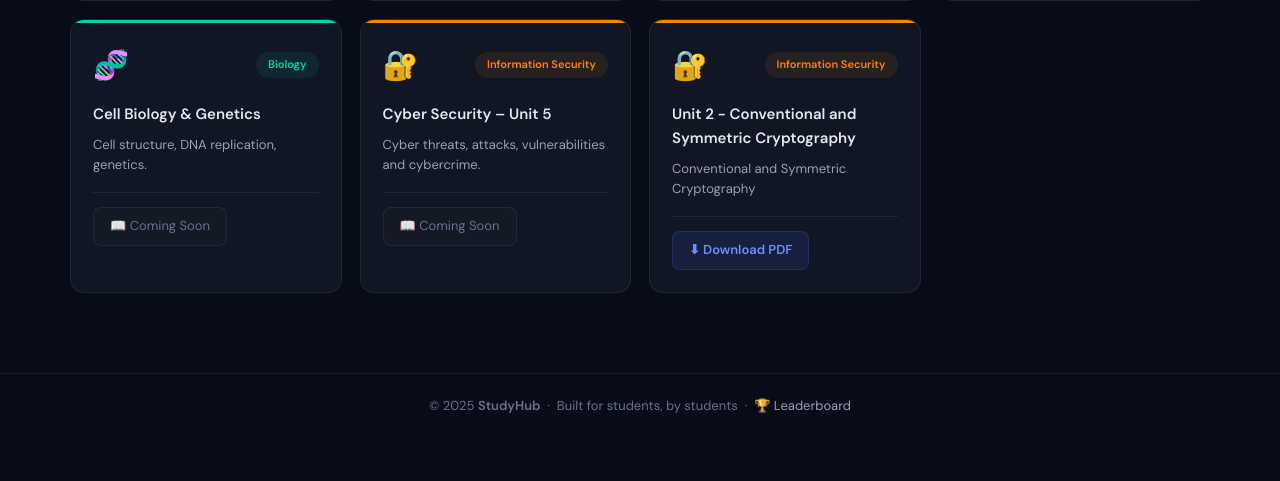
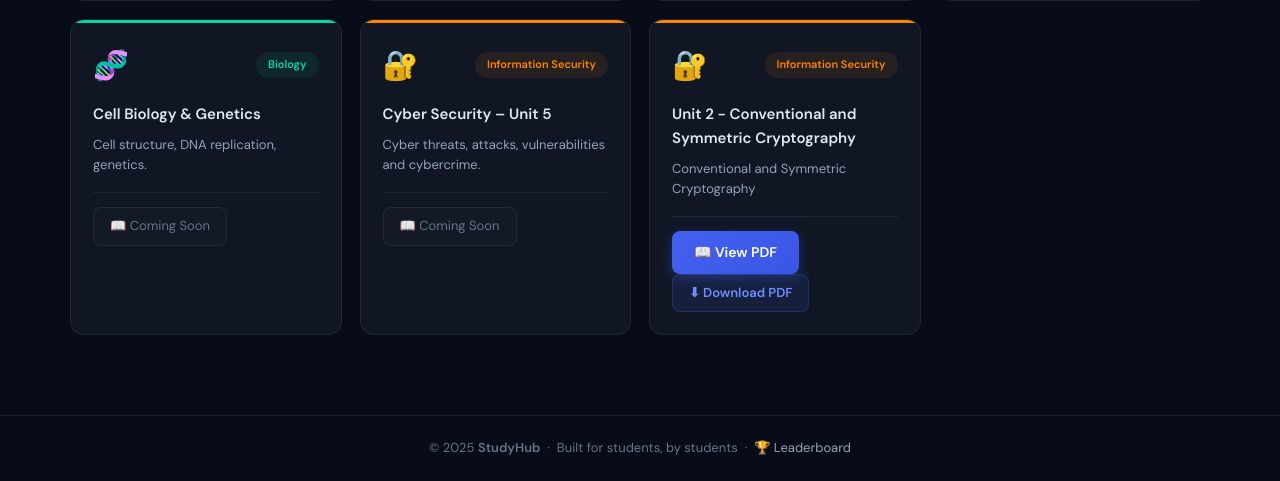
Before and after one commit to Harsharajsingh210/Study-hub, a Flask app: page /notes in a window 1280 px wide. Shown: the part 567-1048 px from the top of the page. Before the commit the page ends 980 px from the top, so only its background shows below. Run offline with Flask 3, Linux system fonts and the light colour scheme; the visitor is signed in with stand-in values (Sample User, id 1).

Commit message:
Note File Download

```diff
--- a/app.py
+++ b/app.py
@@ -36,7 +36,7 @@ IS_RENDER      = bool(os.environ.get("RENDER"))          # Render sets this auto
 IS_VERCEL      = bool(os.environ.get("VERCEL"))           # Vercel sets this automatically
 IS_SERVERLESS  = IS_RENDER or IS_VERCEL
 DATA_DIR      = "/tmp/studyhub/data"    if IS_SERVERLESS else "data"
-UPLOAD_FOLDER = "/tmp/studyhub/uploads" if IS_SERVERLESS else os.path.join("static", "uploads", "notes")
+UPLOAD_FOLDER = "/tmp/studyhub/uploads" if IS_SERVERLESS else os.path.join("static", "notes")
 
 ALLOWED_EXTENSIONS              = {"pdf"}
 app.config["UPLOAD_FOLDER"]     = UPLOAD_FOLDER
@@ -47,6 +47,10 @@ os.makedirs(DATA_DIR,      exist_ok=True)
 os.makedirs(UPLOAD_FOLDER, exist_ok=True)
 
 
+@app.route("/notes/file/<filename>")
+def note_file(filename):
+    notes_folder = os.path.join(app.root_path, "static", "notes")
+    return send_from_directory(notes_folder, filename)
 # ─────────────────────────────────────────────────────────────
 #  Helper Functions
 # ─────────────────────────────────────────────────────────────
@@ -490,5 +494,22 @@ def delete_update(update_id):
 # ─────────────────────────────────────────────────────────────
 #  Run
 # ─────────────────────────────────────────────────────────────
+@app.route("/notes/view/<note_id>")
+@login_required
+def view_note(note_id):
+    all_notes = load_json("notes.json")
+    note = next((n for n in all_notes if n["id"] == note_id), None)
+
+    if note and note.get("filename"):
+        return send_from_directory(
+            app.config["UPLOAD_FOLDER"],
+            note["filename"],
+            as_attachment=False
+        )
+
+    flash("File not available for viewing yet.", "warning")
+    return redirect(url_for("notes"))
+
+
 if __name__ == "__main__":
-    app.run(debug=True)
+    app.run(debug=True, use_reloader=False)
--- a/data/notes.json
+++ b/data/notes.json
@@ -58,7 +58,7 @@
     "subject": "Information Security",
     "title": "Unit 2 - Conventional and Symmetric Cryptography",
     "description": "Conventional and Symmetric Cryptography",
-    "filename": "IS_Unit_2_261.pdf",
+    "filename": "IS_Unit_2_261..pdf",
     "icon": "🔐",
     "color": "#fb8500"
   }
--- a/templates/notes.html
+++ b/templates/notes.html
@@ -32,20 +32,31 @@
 {% if notes %}
 <div class="notes-grid">
   {% for n in notes %}
-  <div class="note-card" style="--ac:{{ n.color }}">
+  <div class="note-card" data-note-color="{{ n.color }}">
     <div class="note-top">
       <span class="note-ico">{{ n.icon }}</span>
-      <span class="note-subj" style="background:{{ n.color }}18;color:{{ n.color }}">{{ n.subject }}</span>
+      <span class="note-subj">{{ n.subject }}</span>
     </div>
     <h3 class="note-title">{{ n.title }}</h3>
     <p class="note-desc">{{ n.description }}</p>
     <div class="note-foot">
-      {% if n.filename %}
-      <a href="{{ url_for('download_note', note_id=n.id) }}" class="btn-dl">⬇ Download PDF</a>
-      {% else %}
-      <span class="btn-soon">📖 Coming Soon</span>
-      {% endif %}
-    </div>
+  {% if n.filename %}
+
+  <a href="{{ url_for('view_note', note_id=n.id) }}"
+     class="btn-primary"
+     target="_blank">
+    📖 View PDF
+  </a>
+
+  <a href="{{ url_for('download_note', note_id=n.id) }}"
+     class="btn-dl">
+    ⬇ Download PDF
+  </a>
+
+  {% else %}
+  <span class="btn-soon">📖 Coming Soon</span>
+  {% endif %}
+</div>
   </div>
   {% endfor %}
 </div>
@@ -58,4 +69,14 @@
 </div>
 {% endif %}
 
+<script>
+  document.querySelectorAll('.note-card[data-note-color]').forEach((card) => {
+    const color = card.dataset.noteColor;
+    const subject = card.querySelector('.note-subj');
+
+    card.style.setProperty('--ac', color);
+    subject.style.backgroundColor = `${color}18`;
+    subject.style.color = color;
+  });
+</script>
 {% endblock %}
```
